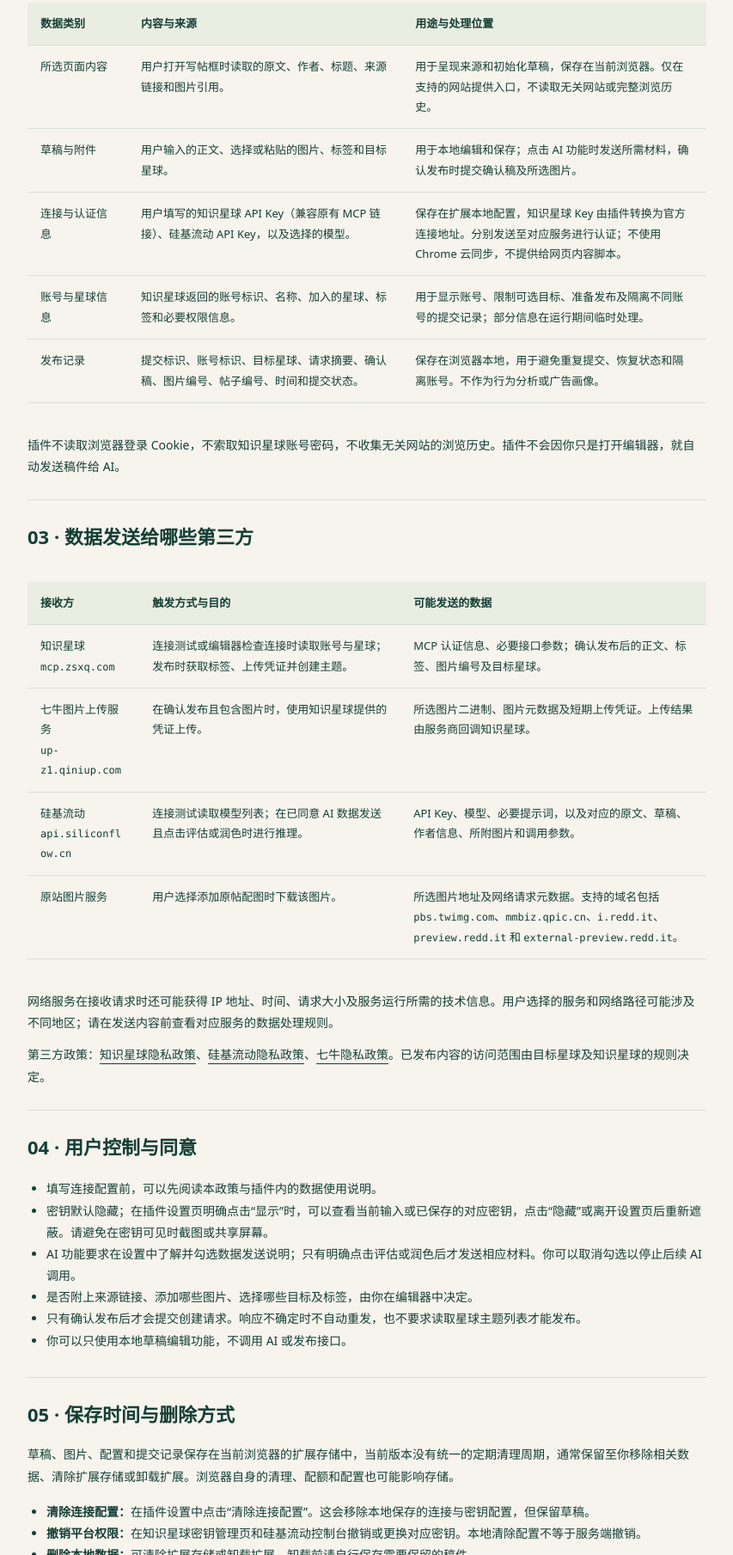
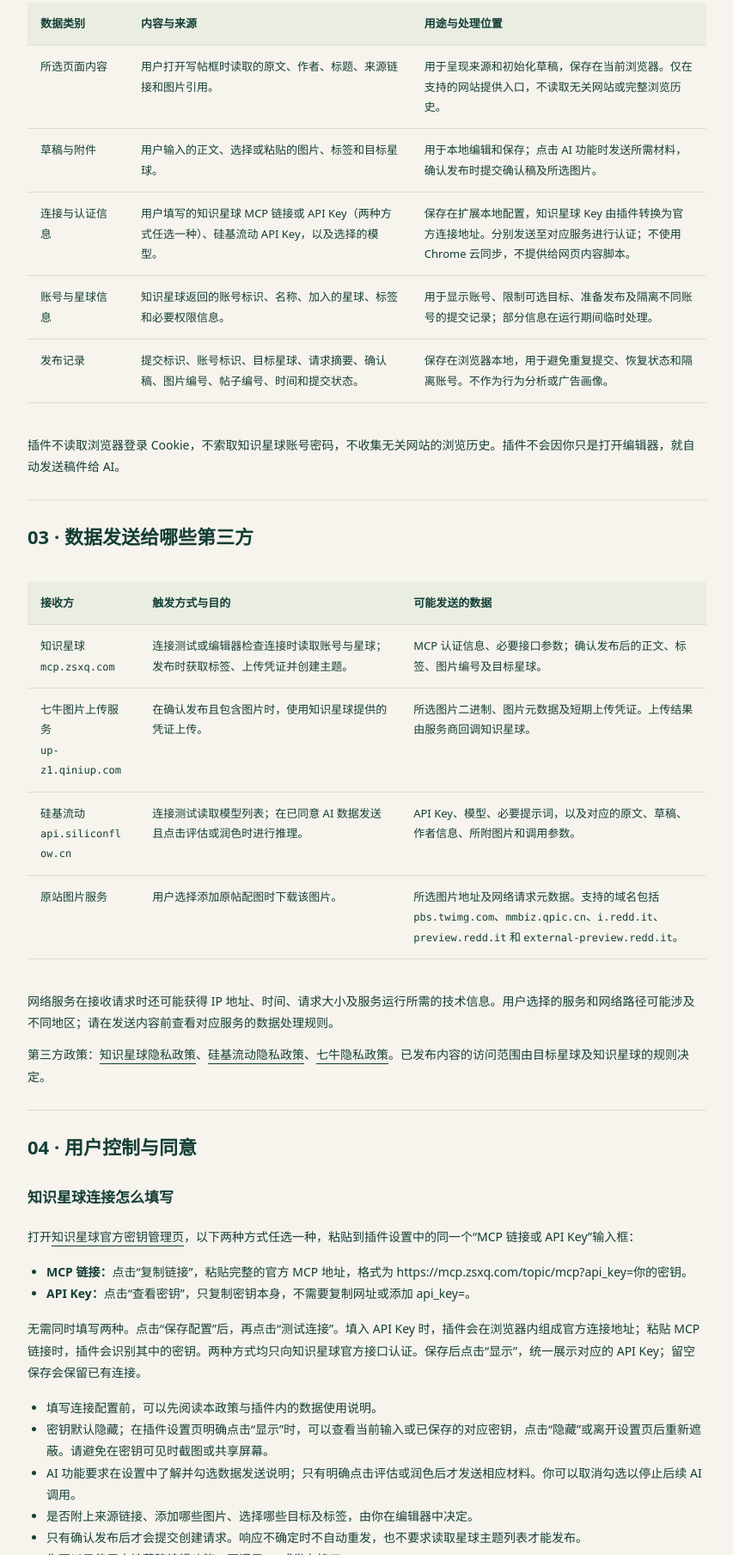
Before and after one commit to hope0719/dengfenglai, a plain HTML site: page privacy.html in a window 1280 px wide. Shown: the part 871-2680 px from the top of the page at 86% size, without its empty margins (319-1172 px from the left). Drawn offline with Linux system fonts and the light colour scheme.

Commit message:
Clarify both MCP URL and API key setup in privacy policy

```diff
--- a/privacy.html
+++ b/privacy.html
@@ -8,7 +8,7 @@
 <section id="data"><h2>02 · 处理哪些数据，为什么使用</h2><div class="table-wrap"><table><thead><tr><th scope="col">数据类别</th><th scope="col">内容与来源</th><th scope="col">用途与处理位置</th></tr></thead><tbody>
 <tr><td>所选页面内容</td><td>用户打开写帖框时读取的原文、作者、标题、来源链接和图片引用。</td><td>用于呈现来源和初始化草稿，保存在当前浏览器。仅在支持的网站提供入口，不读取无关网站或完整浏览历史。</td></tr>
 <tr><td>草稿与附件</td><td>用户输入的正文、选择或粘贴的图片、标签和目标星球。</td><td>用于本地编辑和保存；点击 AI 功能时发送所需材料，确认发布时提交确认稿及所选图片。</td></tr>
-<tr><td>连接与认证信息</td><td>用户填写的知识星球 API Key（兼容原有 MCP 链接）、硅基流动 API Key，以及选择的模型。</td><td>保存在扩展本地配置，知识星球 Key 由插件转换为官方连接地址。分别发送至对应服务进行认证；不使用 Chrome 云同步，不提供给网页内容脚本。</td></tr>
+<tr><td>连接与认证信息</td><td>用户填写的知识星球 MCP 链接或 API Key（两种方式任选一种）、硅基流动 API Key，以及选择的模型。</td><td>保存在扩展本地配置，知识星球 Key 由插件转换为官方连接地址。分别发送至对应服务进行认证；不使用 Chrome 云同步，不提供给网页内容脚本。</td></tr>
 <tr><td>账号与星球信息</td><td>知识星球返回的账号标识、名称、加入的星球、标签和必要权限信息。</td><td>用于显示账号、限制可选目标、准备发布及隔离不同账号的提交记录；部分信息在运行期间临时处理。</td></tr>
 <tr><td>发布记录</td><td>提交标识、账号标识、目标星球、请求摘要、确认稿、图片编号、帖子编号、时间和提交状态。</td><td>保存在浏览器本地，用于避免重复提交、恢复状态和隔离账号。不作为行为分析或广告画像。</td></tr>
 </tbody></table></div><p>插件不读取浏览器登录 Cookie，不索取知识星球账号密码，不收集无关网站的浏览历史。插件不会因你只是打开编辑器，就自动发送稿件给 AI。</p></section>
@@ -18,7 +18,7 @@
 <tr><td>硅基流动<br><code>api.siliconflow.cn</code></td><td>连接测试读取模型列表；在已同意 AI 数据发送且点击评估或润色时进行推理。</td><td>API Key、模型、必要提示词，以及对应的原文、草稿、作者信息、所附图片和调用参数。</td></tr>
 <tr><td>原站图片服务</td><td>用户选择添加原帖配图时下载该图片。</td><td>所选图片地址及网络请求元数据。支持的域名包括 <code>pbs.twimg.com</code>、<code>mmbiz.qpic.cn</code>、<code>i.redd.it</code>、<code>preview.redd.it</code> 和 <code>external-preview.redd.it</code>。</td></tr>
 </tbody></table></div><p>网络服务在接收请求时还可能获得 IP 地址、时间、请求大小及服务运行所需的技术信息。用户选择的服务和网络路径可能涉及不同地区；请在发送内容前查看对应服务的数据处理规则。</p><p>第三方政策：<a href="https://support.zsxq.com/privacy.html" rel="noopener noreferrer">知识星球隐私政策</a>、<a href="https://docs.siliconflow.cn/docs/legals/privacy-policy" rel="noopener noreferrer">硅基流动隐私政策</a>、<a href="https://www.qiniu.com/privacy-right" rel="noopener noreferrer">七牛隐私政策</a>。已发布内容的访问范围由目标星球及知识星球的规则决定。</p></section>
-<section id="control"><h2>04 · 用户控制与同意</h2><ul><li>填写连接配置前，可以先阅读本政策与插件内的数据使用说明。</li><li>密钥默认隐藏；在插件设置页明确点击“显示”时，可以查看当前输入或已保存的对应密钥，点击“隐藏”或离开设置页后重新遮蔽。请避免在密钥可见时截图或共享屏幕。</li><li>AI 功能要求在设置中了解并勾选数据发送说明；只有明确点击评估或润色后才发送相应材料。你可以取消勾选以停止后续 AI 调用。</li><li>是否附上来源链接、添加哪些图片、选择哪些目标及标签，由你在编辑器中决定。</li><li>只有确认发布后才会提交创建请求。响应不确定时不自动重发，也不要求读取星球主题列表才能发布。</li><li>你可以只使用本地草稿编辑功能，不调用 AI 或发布接口。</li></ul></section>
+<section id="control"><h2>04 · 用户控制与同意</h2><h3>知识星球连接怎么填写</h3><p>打开<a href="https://garden.zsxq.com/jasmine/" target="_blank" rel="noopener noreferrer">知识星球官方密钥管理页</a>，以下两种方式任选一种，粘贴到插件设置中的同一个“MCP 链接或 API Key”输入框：</p><ul><li><strong>MCP 链接：</strong>点击“复制链接”，粘贴完整的官方 MCP 地址，格式为 https://mcp.zsxq.com/topic/mcp?api_key=你的密钥。</li><li><strong>API Key：</strong>点击“查看密钥”，只复制密钥本身，不需要复制网址或添加 api_key=。</li></ul><p>无需同时填写两种。点击“保存配置”后，再点击“测试连接”。填入 API Key 时，插件会在浏览器内组成官方连接地址；粘贴 MCP 链接时，插件会识别其中的密钥。两种方式均只向知识星球官方接口认证。保存后点击“显示”，统一展示对应的 API Key；留空保存会保留已有连接。</p><ul><li>填写连接配置前，可以先阅读本政策与插件内的数据使用说明。</li><li>密钥默认隐藏；在插件设置页明确点击“显示”时，可以查看当前输入或已保存的对应密钥，点击“隐藏”或离开设置页后重新遮蔽。请避免在密钥可见时截图或共享屏幕。</li><li>AI 功能要求在设置中了解并勾选数据发送说明；只有明确点击评估或润色后才发送相应材料。你可以取消勾选以停止后续 AI 调用。</li><li>是否附上来源链接、添加哪些图片、选择哪些目标及标签，由你在编辑器中决定。</li><li>只有确认发布后才会提交创建请求。响应不确定时不自动重发，也不要求读取星球主题列表才能发布。</li><li>你可以只使用本地草稿编辑功能，不调用 AI 或发布接口。</li></ul></section>
 <section id="retention"><h2>05 · 保存时间与删除方式</h2><p>草稿、图片、配置和提交记录保存在当前浏览器的扩展存储中，当前版本没有统一的定期清理周期，通常保留至你移除相关数据、清除扩展存储或卸载扩展。浏览器自身的清理、配额和配置也可能影响存储。</p><ul><li><strong>清除连接配置：</strong>在插件设置中点击“清除连接配置”。这会移除本地保存的连接与密钥配置，但保留草稿。</li><li><strong>撤销平台权限：</strong>在知识星球密钥管理页和硅基流动控制台撤销或更换对应密钥。本地清除配置不等于服务端撤销。</li><li><strong>删除本地数据：</strong>可清除扩展存储或卸载扩展。卸载前请自行保存需要保留的稿件。</li><li><strong>管理已发内容：</strong>已经提交的帖子和图片不会因清除配置或卸载而删除，需要通过知识星球及相关服务管理。</li><li><strong>第三方留存：</strong>已发送的 AI 材料、上传文件和服务日志由对应服务按其规则保存和处理，我们不能通过删除本地数据将其一并删除。</li></ul></section>
 <section id="security"><h2>06 · 安全措施与边界</h2><p>扩展使用 HTTPS 与指定服务通信，限制网络目标范围，并在后台处理凭据。凭据不写入发布的安装包，不通过插件自有日志输出，不使用浏览器云同步，也不向内容脚本返回明文配置。</p><p>浏览器本地存储不等同于系统钥匙串，也不是对本机所有软件都不可读取的加密保险箱。请保护设备、浏览器账号和备份，不在公开截图、反馈或聊天中分享 API Key、MCP 链接或上传凭证。</p><p>本产品不要求提供验证码、支付密码、身份证件或系统权限。我们不会要求你为提交反馈而交出平台密钥。</p></section>
 <section id="limited-use"><h2>07 · 数据使用限制</h2><p>我们仅将插件处理的数据用于已披露的写帖、AI辅助、发布、认证和必要的状态恢复功能，不出售用户数据，不用于个性化广告、数据经纪业务或信用评估，不建立浏览行为画像，也不使用用户稿件训练开发者自己的模型。</p><p>等风来对通过 Chrome 扩展获得的用户数据的使用遵守 Chrome Web Store 用户数据政策，包括 Limited Use 限制。我们不设置开发者内容审阅后台；你主动通过支持渠道提供的反馈，会仅为处理该问题而使用。第三方服务的独立处理规则以其政策及你与该服务的约定为准。</p></section>
```
Also changed, not shown: support.html (+1 -1 lines).
